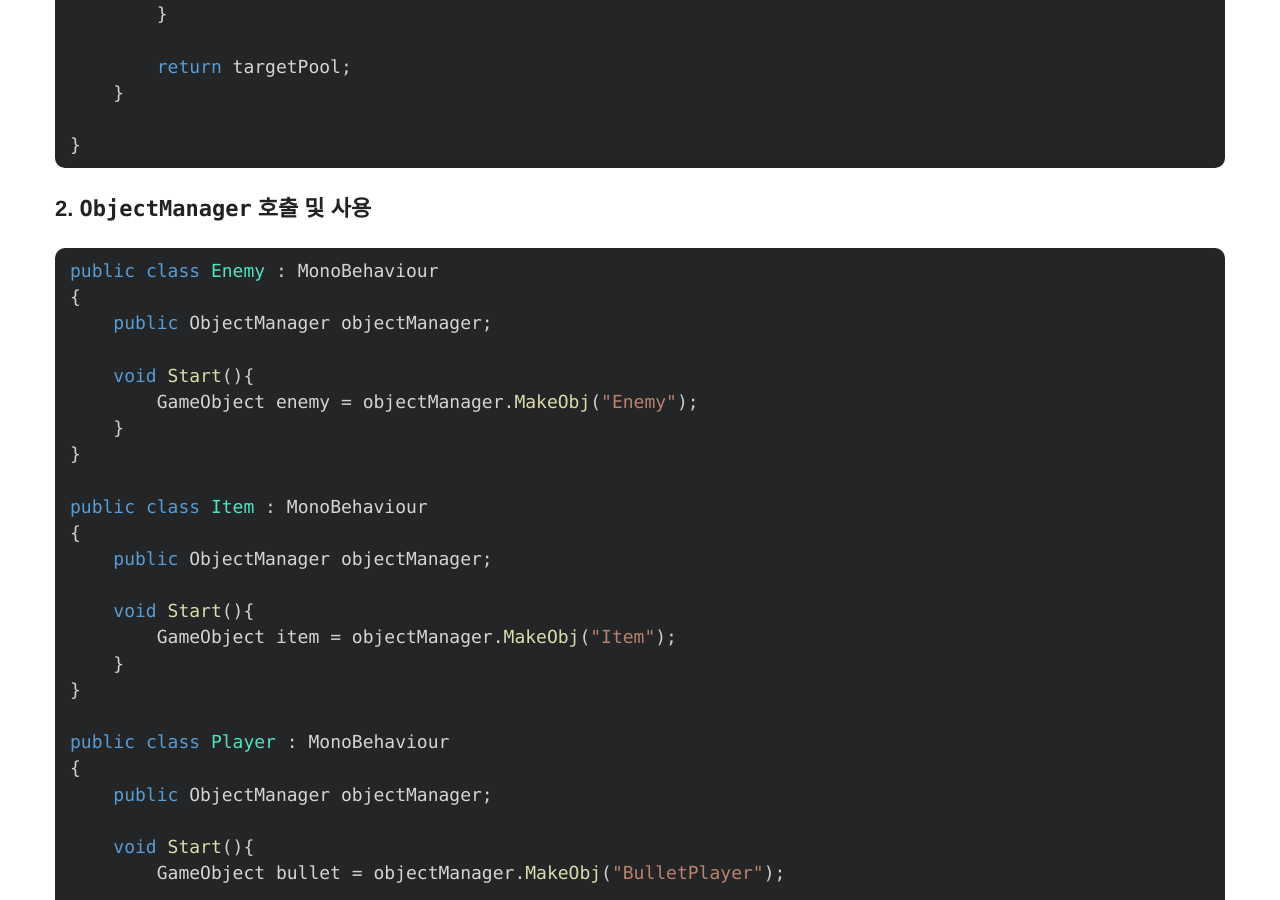
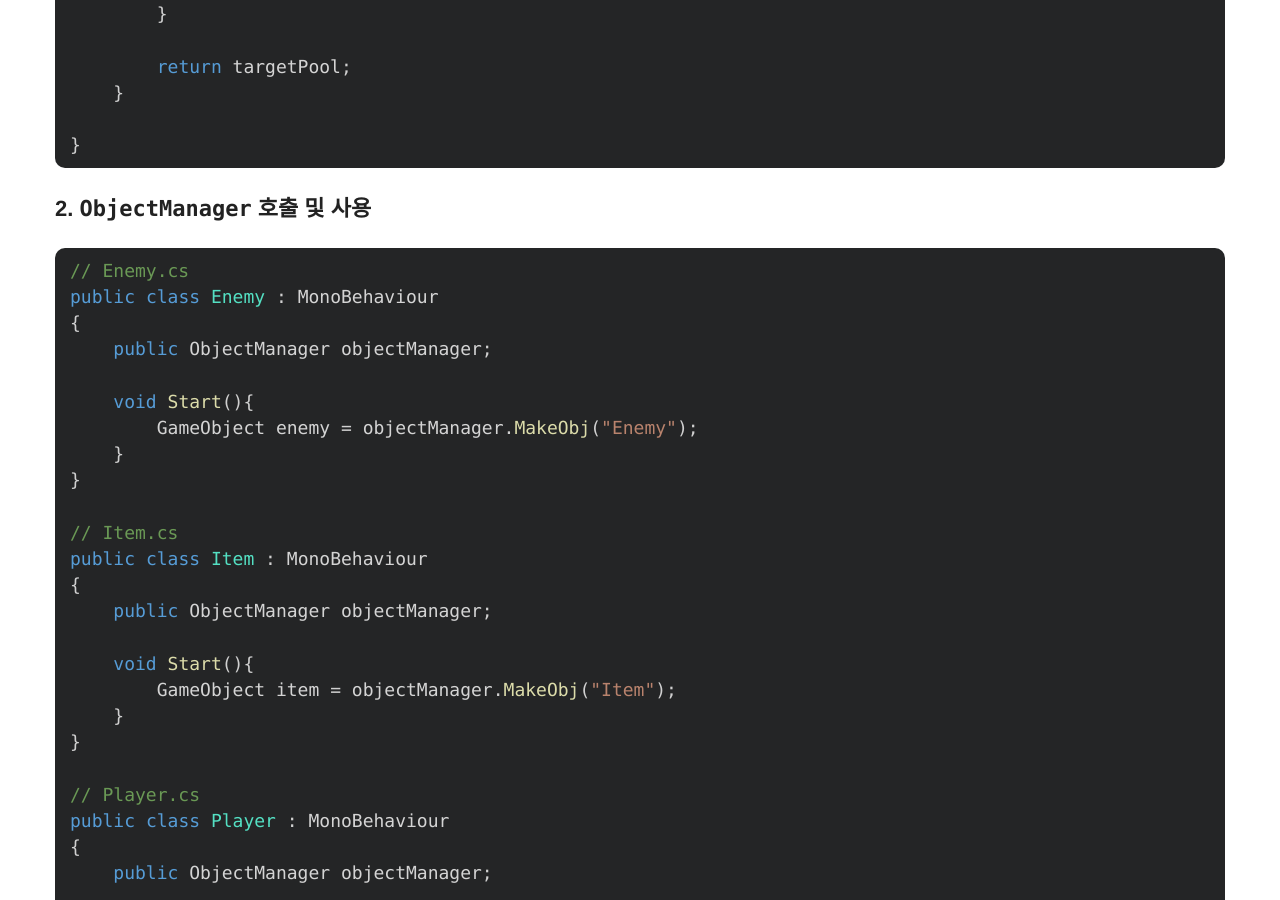
Before and after one commit to keemeesuu/keemeesuu.github.io, a Jekyll site: the page built from _posts/dev/Unity/2021-02-18-objectPooling.md, in a window 1280 px wide and 900 px high, scrolled down 3200 px. Built offline with Jekyll 4.4.1, drawn with Linux system fonts in a browser that asks for light colours.

Commit message:
Update 2021-02-18-objectPooling.md

````diff
--- a/_posts/dev/Unity/2021-02-18-objectPooling.md
+++ b/_posts/dev/Unity/2021-02-18-objectPooling.md
@@ -133,6 +133,7 @@ public class ObjectManager : MonoBehaviour
 ### 2. `ObjectManager` 호출 및 사용
 
 ```c#
+// Enemy.cs
 public class Enemy : MonoBehaviour
 {
     public ObjectManager objectManager;
@@ -142,6 +143,7 @@ public class Enemy : MonoBehaviour
     }
 }
 
+// Item.cs
 public class Item : MonoBehaviour
 {
     public ObjectManager objectManager;
@@ -151,6 +153,7 @@ public class Item : MonoBehaviour
     }
 }
 
+// Player.cs
 public class Player : MonoBehaviour
 {
     public ObjectManager objectManager;
````
